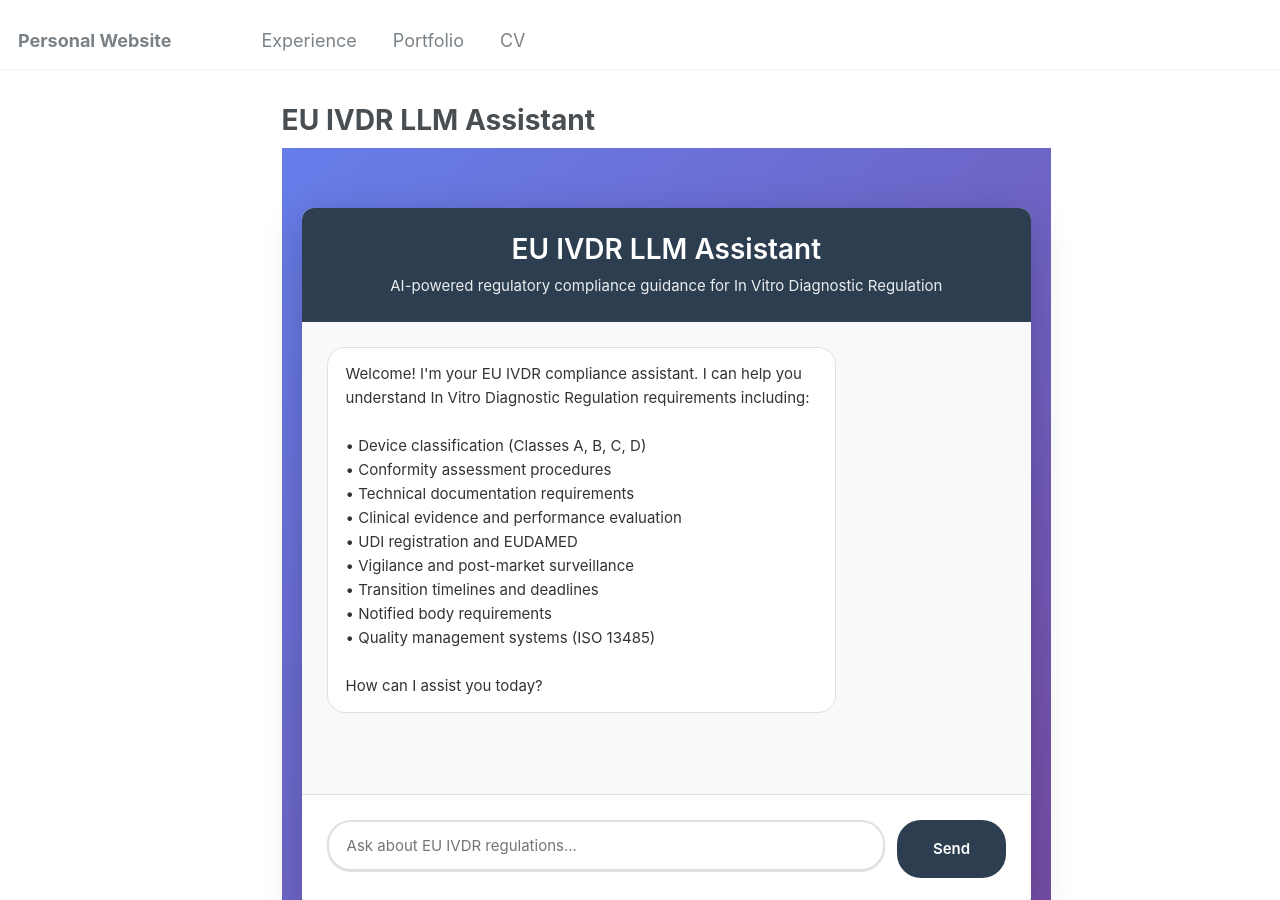
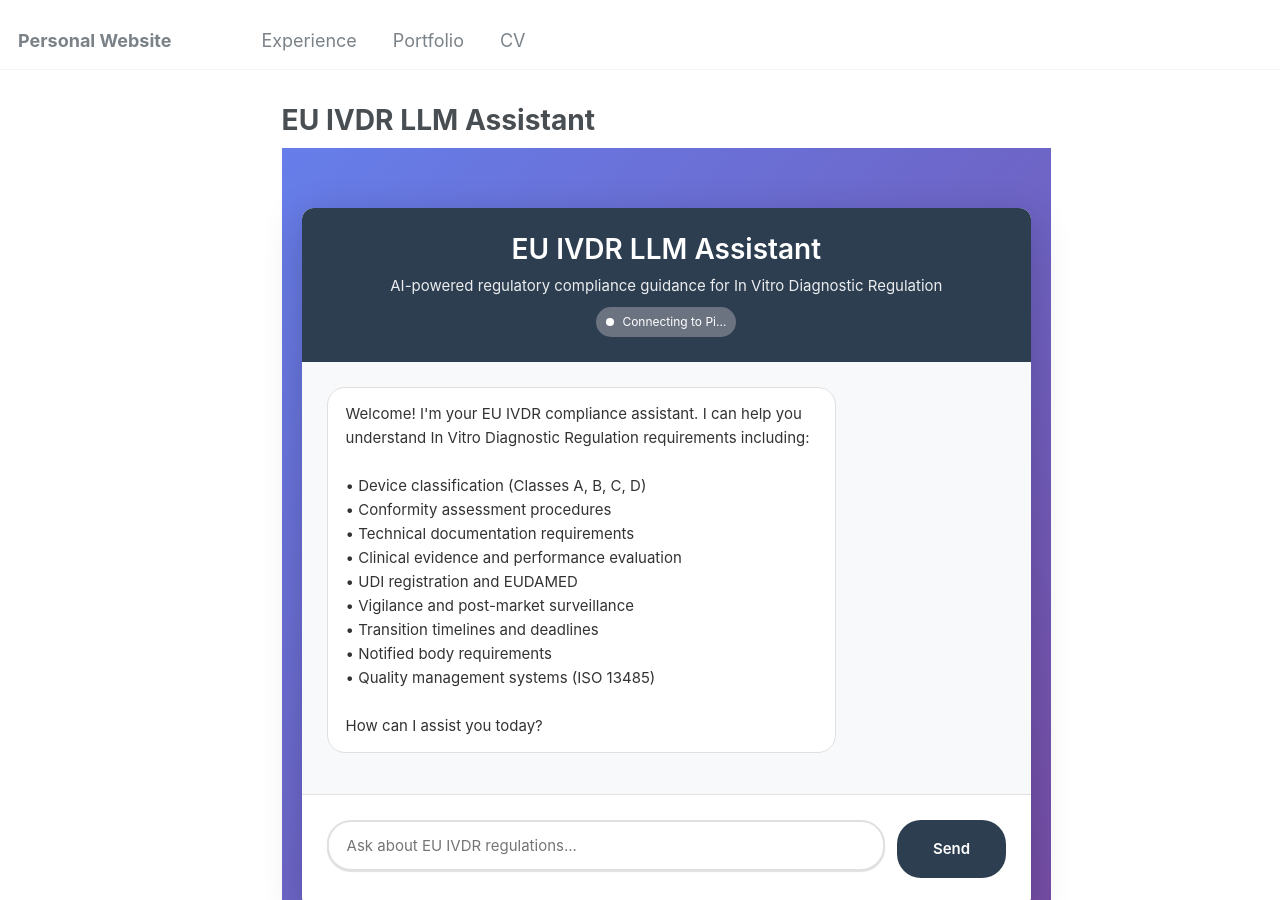
Before and after one commit to eddiemorrissey/eddiemorrissey.github.io, a Jekyll site: the page built from _pages/euivdr-llm.html, in a window 1280 px wide and 900 px high. Built offline with Jekyll 4.4.1, drawn with Linux system fonts in a browser that asks for light colours.

Commit message:
IVDR page: add Pi connectivity/model status badge and health check.

```diff
--- a/_pages/euivdr-llm.html
+++ b/_pages/euivdr-llm.html
@@ -49,6 +49,29 @@
         font-size: 15px;
         opacity: 0.9;
         margin: 0;
+    }
+
+    /* Status badge */
+    .euivdr-status {
+        display: inline-flex;
+        align-items: center;
+        gap: 8px;
+        margin-top: 10px;
+        font-size: 12px;
+        color: #ffffff;
+        background: #6b7280; /* neutral */
+        padding: 6px 10px;
+        border-radius: 999px;
+    }
+    .euivdr-status.ok { background: #16a34a; }
+    .euivdr-status.warn { background: #ea580c; }
+    .euivdr-status.err { background: #dc2626; }
+    .euivdr-status .dot {
+        width: 8px;
+        height: 8px;
+        background: currentColor;
+        border-radius: 50%;
+        display: inline-block;
     }
 
     .euivdr-chat-messages {
@@ -218,6 +241,7 @@
         <div class="euivdr-chat-header">
             <h1>EU IVDR LLM Assistant</h1>
             <p>AI-powered regulatory compliance guidance for In Vitro Diagnostic Regulation</p>
+            <div id="euivdrStatus" class="euivdr-status" aria-live="polite"><span class="dot"></span> Connecting to Pi…</div>
         </div>
 
         <div class="euivdr-chat-messages" id="euivdrChatMessages">
@@ -331,6 +357,30 @@
         return "I can help with EU IVDR topics including:\n\n• Device classification\n• Conformity assessment\n• Technical documentation\n• Clinical evidence and performance evaluation\n• UDI registration and EUDAMED\n• Vigilance reporting\n• Transition timelines\n• Notified body requirements\n• Quality management systems\n• Regulatory annexes\n\nPlease ask about any of these topics, or phrase your question differently!";
     }
 
+    // Update status from Pi health endpoint
+    (async () => {
+        const badge = document.getElementById('euivdrStatus');
+        try {
+            const r = await fetch(`${BASE_URL}/health`, { cache: 'no-store' });
+            if (!r.ok) throw new Error(`HTTP ${r.status}`);
+            const h = await r.json();
+            if (h && h.ollama) {
+                badge.classList.remove('warn','err');
+                badge.classList.add('ok');
+                const model = (h.model || CFG_MODEL || '').trim();
+                badge.innerHTML = `<span class="dot"></span> Pi connected • Model: ${model || 'unknown'}`;
+            } else {
+                badge.classList.remove('ok');
+                badge.classList.add('warn');
+                badge.innerHTML = '<span class="dot"></span> Pi reachable? Using fallback if needed';
+            }
+        } catch (e) {
+            badge.classList.remove('ok');
+            badge.classList.add('err');
+            badge.innerHTML = '<span class="dot"></span> Pi unreachable — using fallback responses';
+        }
+    })();
+
     chatForm.addEventListener('submit', async (e) => {
         e.preventDefault();
         e.stopPropagation();
@@ -365,6 +415,13 @@
 
             if (data && data.response) {
                 addMessage(data.response, 'bot');
+                // Update badge with model used, if provided
+                const badge = document.getElementById('euivdrStatus');
+                if (badge && data.model) {
+                    badge.classList.remove('warn','err');
+                    badge.classList.add('ok');
+                    badge.innerHTML = `<span class="dot"></span> Pi connected • Model: ${data.model}`;
+                }
             } else {
                 const fallbackResponse = getIVDRResponse(message);
                 addMessage(fallbackResponse, 'bot');
```
Also changed, not shown: other parts of _pages/euivdr-llm.html (+4 -2 lines).
